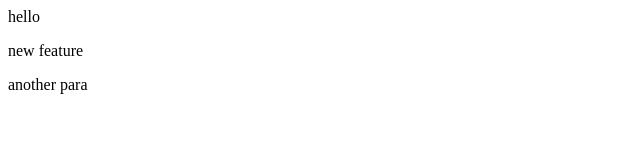
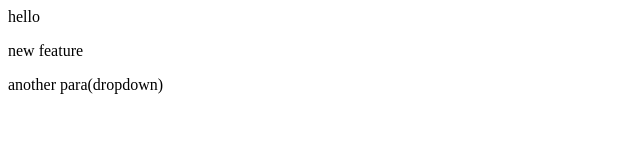
Before and after one commit to Gurupushpam/local_repo, a plain HTML site: page index.html in a window 1280 px wide. Shown: the full height of the page, 0-640 px from the left. Drawn offline with Linux system fonts and the light colour scheme.

```diff
--- a/index.html
+++ b/index.html
@@ -1,3 +1,3 @@
 <p>hello</p>
 <p>new feature</p>
-<p>another para</p>
+<p>another para(dropdown)</p>
```
